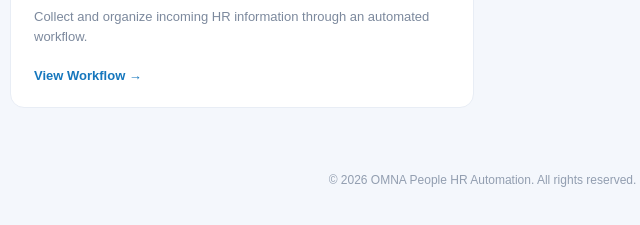
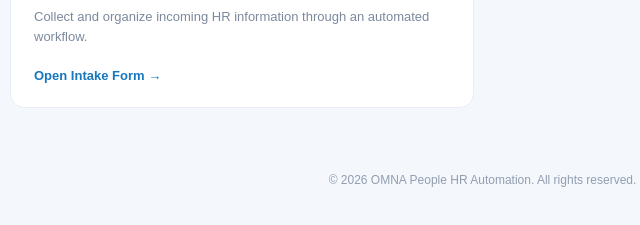
Before and after one commit to mohamed-m12/OMNA-People-HR-Automation, a plain HTML site: page index.html in a window 1280 px wide. Shown: the part 1158-1383 px from the top of the page, 280-920 px from the left. Drawn offline with Linux system fonts and the light colour scheme.

Commit message:
Update index.html

```diff
--- a/index.html
+++ b/index.html
@@ -303,8 +303,7 @@ body {
       <div class="workflow-icon">▤</div>
       <h3>Intake System</h3>
       <p>Collect and organize incoming HR information through an automated workflow.</p>
-      <a href="./intake.json">View Workflow →</a>
-    </div>
+<a href="https://awoke-roster-mayflower.ngrok-free.dev/form/321f1383-ff44-47cc-aca7-211d8ebd76d8ا" target="_blank">Open Intake Form →</a>    </div>
 
   </section>
 
```
